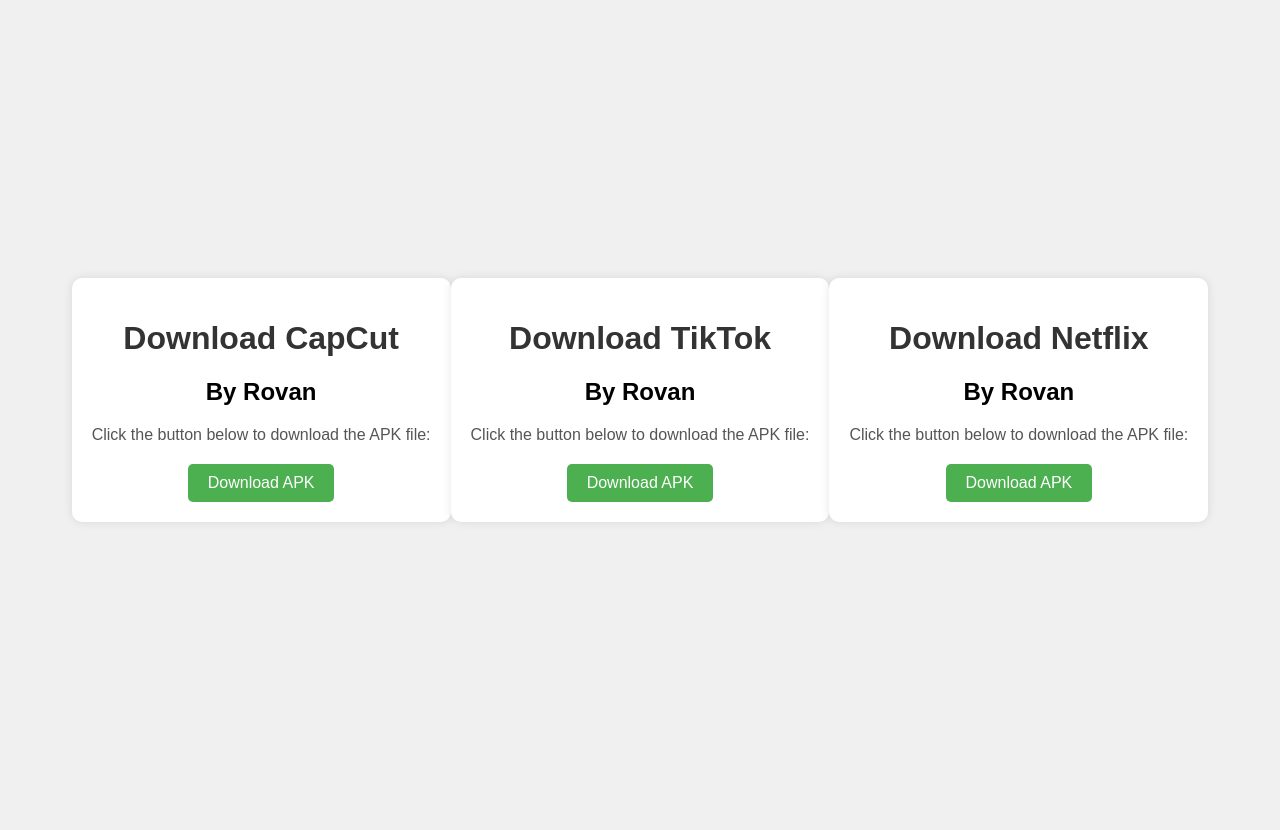
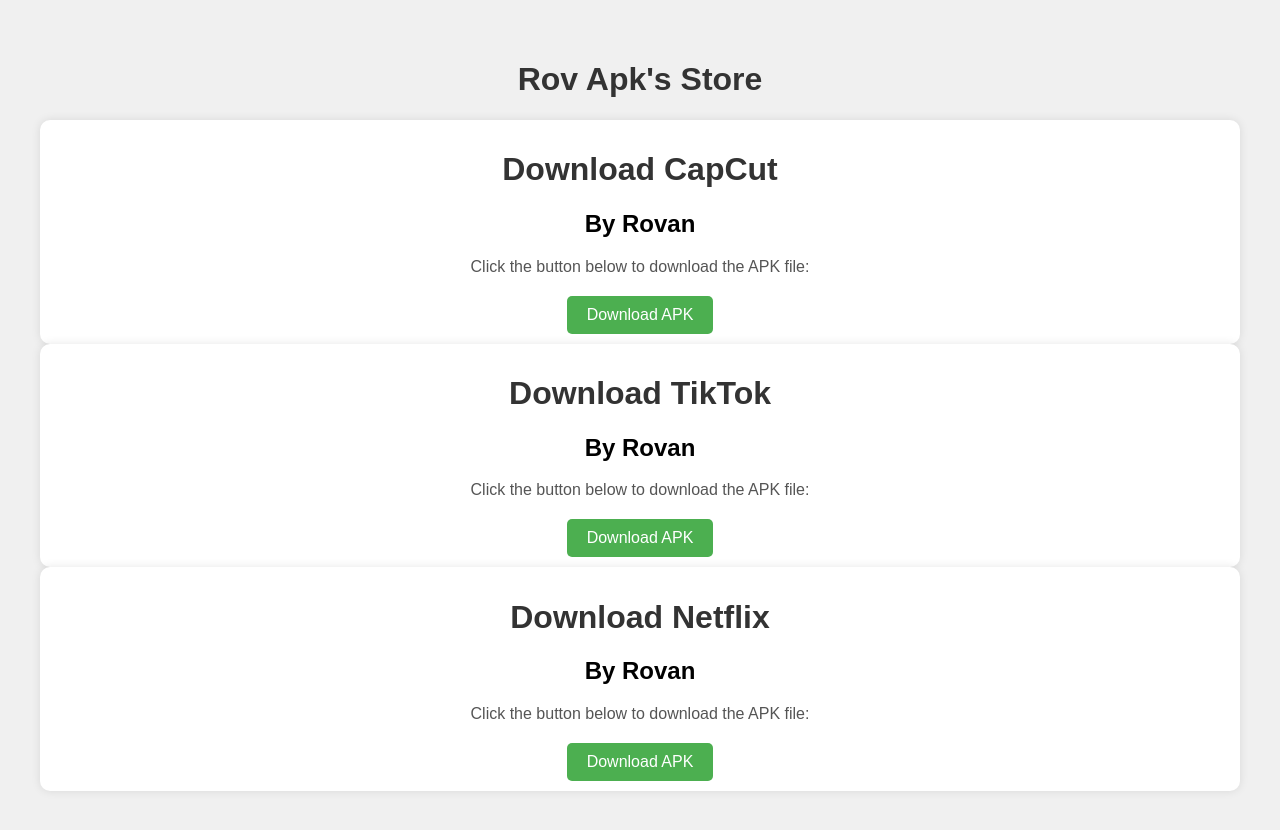
Before and after one commit to hacker123-star/arkpur, a plain HTML site: page apk.html in a window 1280 px wide. Before the commit the page ends 800 px from the top, so only its background shows below. Drawn offline with Linux system fonts and the light colour scheme.

Commit message:
Update apk.html

```diff
--- a/apk.html
+++ b/apk.html
@@ -8,16 +8,16 @@
   body {
     font-family: Arial, sans-serif;
     background-color: #f0f0f0;
-    margin: 0;
-    padding: 0;
-    display: flex;
+    margin: 20px;
+    padding: 20px;
+   /* display: flex; */
     justify-content: center;
     align-items: center;
     height: 100vh;
   }
   .container {
     text-align: center;
-    padding: 20px;
+    padding: 10px;
     background-color: #fff;
     border-radius: 10px;
     box-shadow: 0px 0px 10px rgba(0, 0, 0, 0.1);
@@ -59,7 +59,11 @@
 </script>
 </head>
 <body>
-
+  <div class="head">
+    <center>
+    <h1>Rov Apk's Store</h1>
+    </center>
+  </div>
 <div class="container">
   <h1>Download CapCut</h1>
   <h2>By Rovan</h2>
@@ -73,7 +77,6 @@
   <p>Click the button below to download the APK file:</p>
   <button onclick="downloadAPK0()">Download APK</button>
 </div>
-<br>
 <div class="container">
   <h1>Download Netflix</h1>
   <h2>By Rovan</h2>
@@ -82,4 +85,4 @@
 </div>
 
 </body>
-  </html>
+</html>
```
